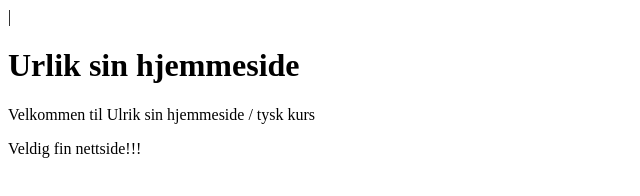
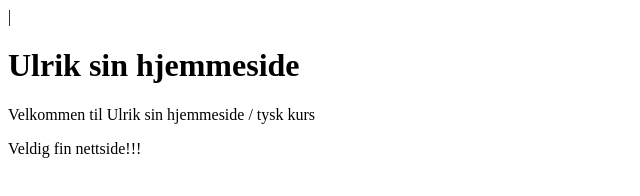
Before and after one commit to tavian22/PersonalWebsite, a plain HTML site: page index.html in a window 1280 px wide. Shown: the full height of the page, 0-640 px from the left. Drawn offline with Linux system fonts and the light colour scheme.

Commit message:
kommentar

```diff
--- a/index.html
+++ b/index.html
@@ -7,7 +7,7 @@
 </head>
 <body>
 
-    <h1>Urlik sin hjemmeside</h1>
+    <h1>Ulrik sin hjemmeside</h1>
 
     <p>Velkommen til Ulrik sin hjemmeside / tysk kurs</p>
 
```
